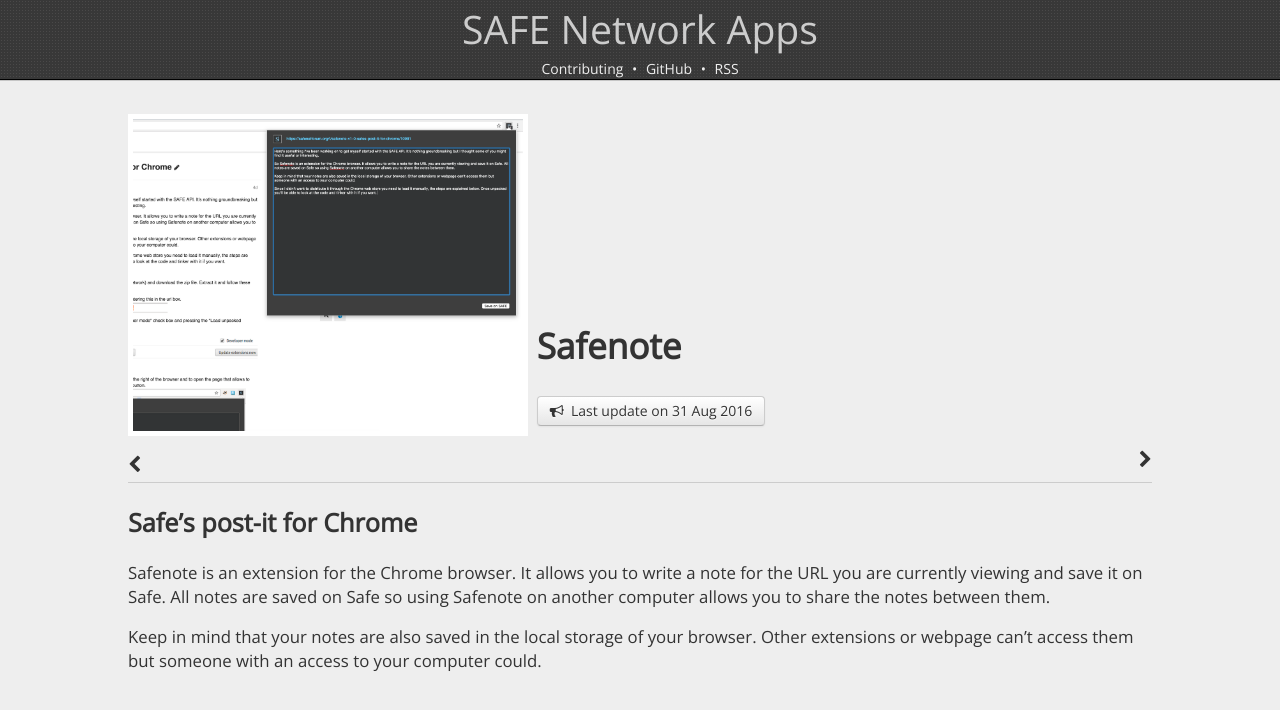
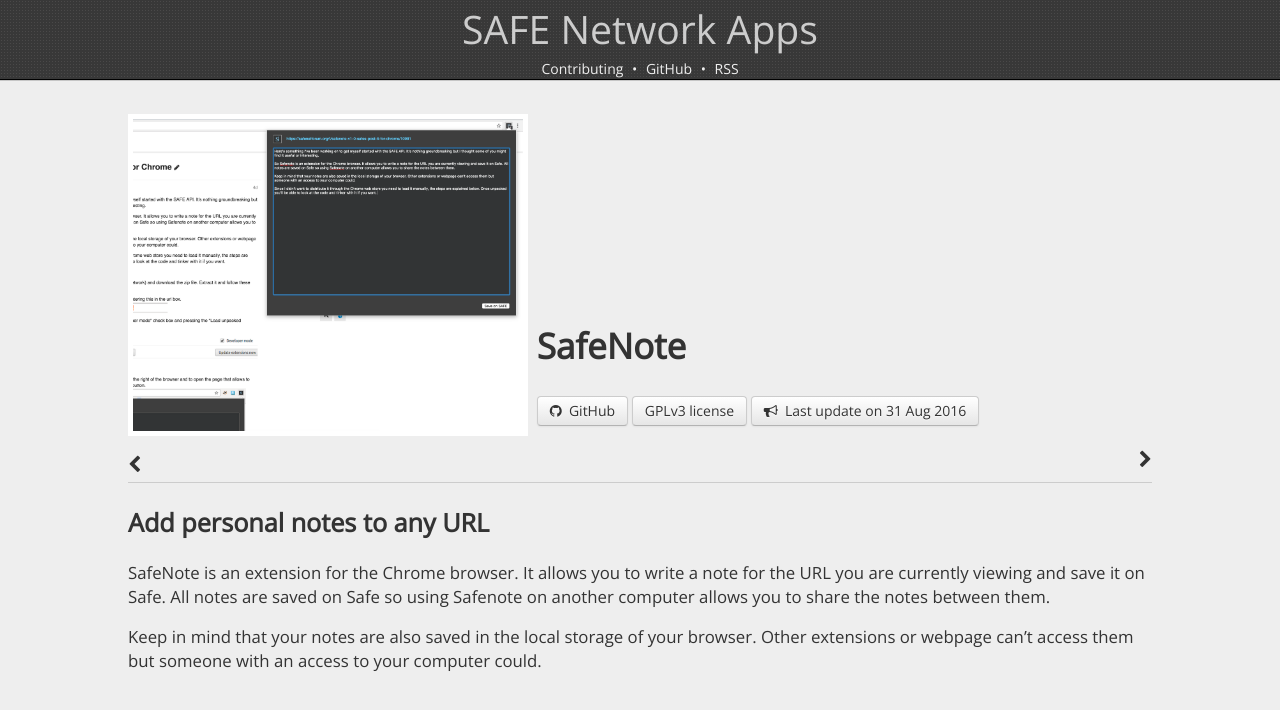
Before and after one commit to safenetwork/apps.safenetwork.org, a Jekyll site: the page built from _posts/2016-08-31-safenote.md, in a window 1280 px wide. Shown: the top 710 px of the page. Built offline with Jekyll 4.4.1, drawn with Linux system fonts in a browser that asks for light colours; nearby versions of some CDN libraries.

Commit message:
add github links for SafeEditor and SafeNote

```diff
--- a/_posts/2016-08-31-safenote.md
+++ b/_posts/2016-08-31-safenote.md
@@ -1,11 +1,14 @@
 ---
-title: Safenote
+title: SafeNote
+github: https://github.com/DavidMtl/SafeNote
+license: GPLv3
+license_link: https://github.com/DavidMtl/SafeNote/blob/master/LICENSE
 last_update: https://safenetforum.org/t/safenote-v1-0-safes-post-it-for-chrome/10991
 thumbnail: safenote.png
 ---
 
-## Safe’s post-it for Chrome
+## Add personal notes to any URL
 
-Safenote is an extension for the Chrome browser. It allows you to write a note for the URL you are currently viewing and save it on Safe. All notes are saved on Safe so using Safenote on another computer allows you to share the notes between them.
+SafeNote is an extension for the Chrome browser. It allows you to write a note for the URL you are currently viewing and save it on Safe. All notes are saved on Safe so using Safenote on another computer allows you to share the notes between them.
 
 Keep in mind that your notes are also saved in the local storage of your browser. Other extensions or webpage can't access them but someone with an access to your computer could.
```
Also changed, not shown: _posts/2016-06-17-safeappstore.md (+1 -1 lines), _posts/2016-07-17-safe-fs.md (+5 -1 lines), _posts/2016-09-06-safeeditor.md (+3 -0 lines), _posts/2016-09-16-safe-mail-tutorial.md (+1 -1 lines), _posts/2016-09-19-safe-beaker-browser.md (+1 -1 lines).
